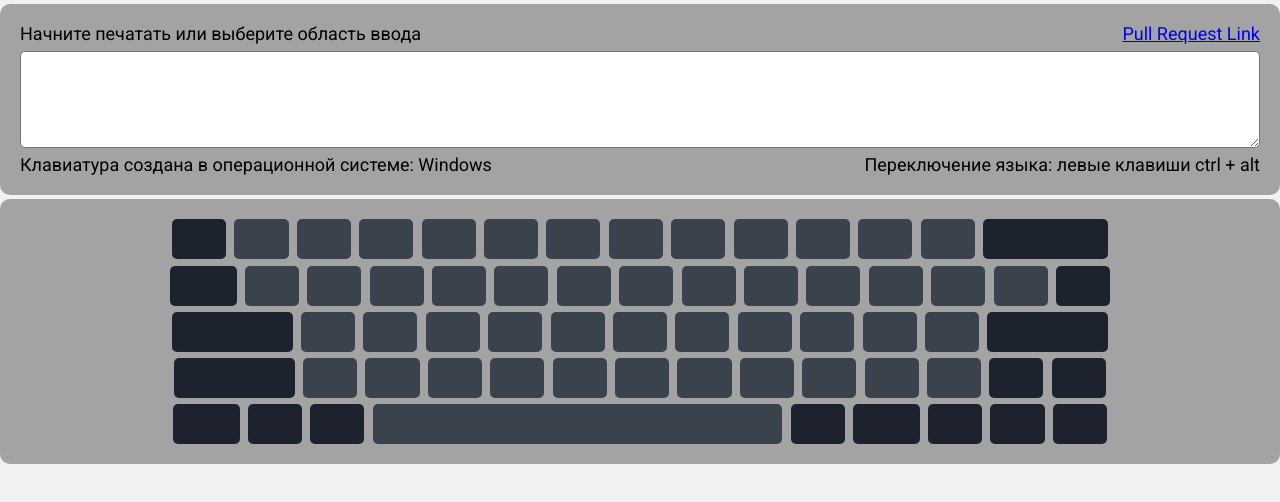
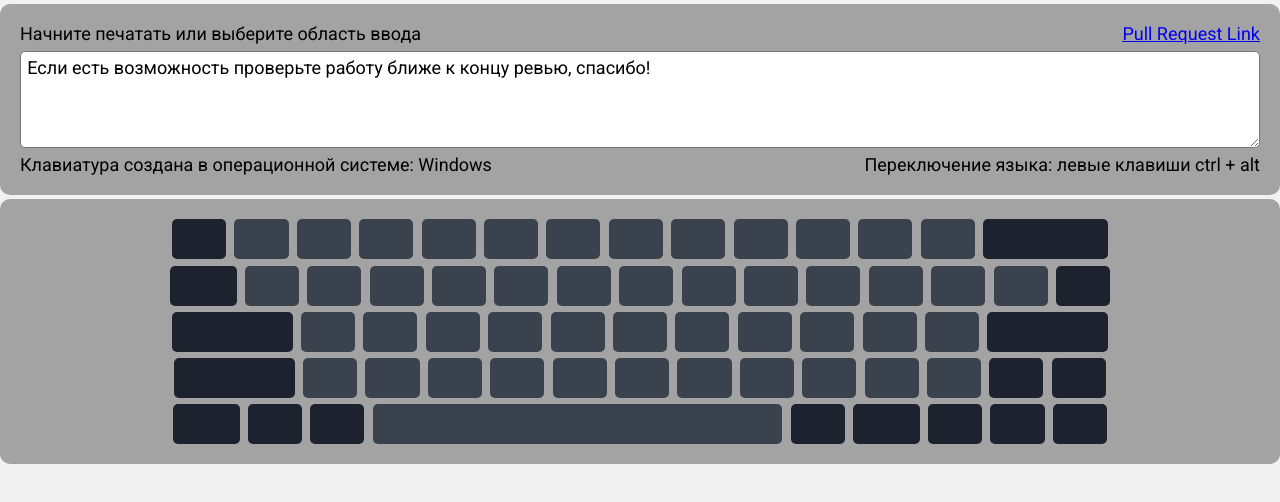
Before and after one commit to JaKsHaZbi/virtual-keyboard, a website with bundled scripts: page virtual-keyboard/index.html in a window 1280 px wide. Built offline with nearby package versions, Linux system fonts and the light colour scheme.

Commit message:
fix: msg

```diff
--- a/virtual-keyboard/index.html
+++ b/virtual-keyboard/index.html
@@ -9,7 +9,7 @@
     <title>virtual-keyboard</title>
   </head>
   <body>
-    <div class="wrapper">
+    <!-- <div class="wrapper">
       <section class="textarea container">
         <div class="info-first">
             <p>Начните печатать или выберите область ввода</p>
@@ -98,7 +98,7 @@
           <div class="btn dark"></div>
         </div>
       </section>
-    </div>
+    </div> -->
     <script src="index.js" type="module"></script>
   </body>
 </html>
--- a/virtual-keyboard/index.js
+++ b/virtual-keyboard/index.js
@@ -1 +1,3 @@
+import './scripts/render.js';
+
 console.log('virtual-keyboard');
--- a/virtual-keyboard/scripts/render.js
+++ b/virtual-keyboard/scripts/render.js
@@ -22,7 +22,7 @@ function render() {
   textArea.id = "input";
   textArea.rows = 4;
   textArea.cols = 50;
-  textArea.innerHTML = "Если есть возможность проверьте работу ближе к концу ревью, спасибо";
+  textArea.innerHTML = "Если есть возможность проверьте работу ближе к концу ревью, спасибо!";
 
   let infoLast = document.createElement("div");
   infoLast.className = "info-last";
--- a/virtual-keyboard/style.scss
+++ b/virtual-keyboard/style.scss
@@ -67,7 +67,8 @@ html {
 .keyboard {
     display: flex;
     flex-direction: column;
-    gap: calc(var(--index) * 0.3);
+    align-items: center;
+    gap: min(calc(var(--index) * 0.3), 7px);
     .row-1,
     .row-2,
     .row-3,
@@ -76,8 +77,15 @@ html {
         display: flex;
         flex-direction: row;
         justify-content: center;
-        gap: calc(var(--index) * 0.4);
+        gap: min(calc(var(--index) * 0.4), 10px);
         height: 40px;
+        width: 80%;
+
+        transition: width 0.5s ease-in-out;
+
+        @media (max-width: 1000px) {
+          width: 100%;
+        }
 
         // background-color: pink;
     }
```
Also changed, not shown: virtual-keyboard/.eslintrc.js, virtual-keyboard/style.css, 2 other files.
